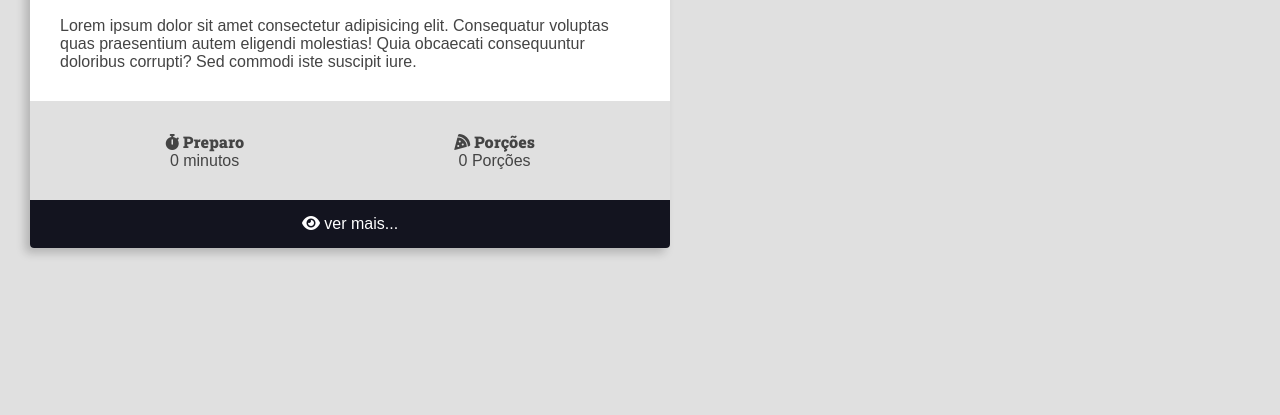
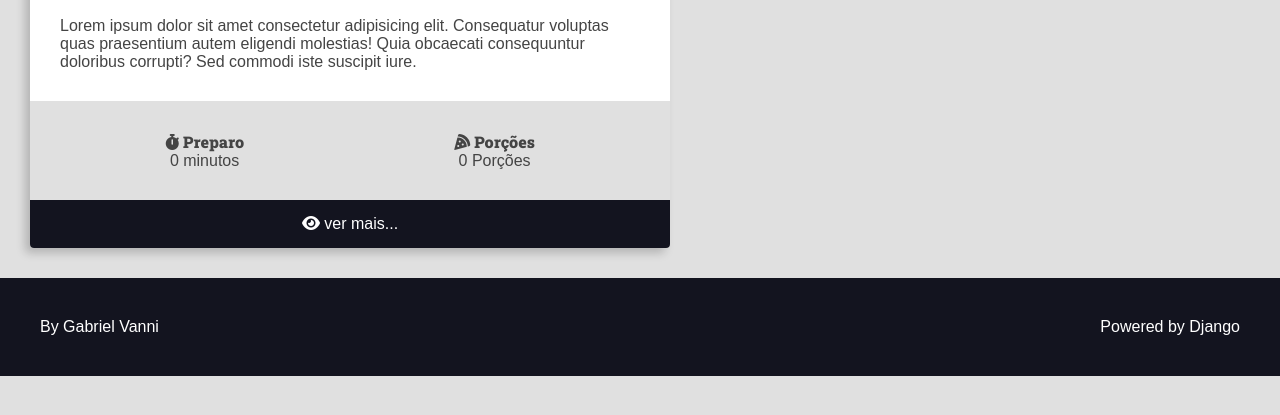
Before and after one commit to vannisaur/enviromenTest, a Django app: page / in a window 1280 px wide. Shown: the part 329-744 px from the top of the page. Run offline with Django 4.2, Linux system fonts and the light colour scheme; some libraries are stand-ins or nearby versions.

Commit message:
Inserindo footer e separando arquivos .html

```diff
--- /dev/null
+++ b/recipes/templates/recipes/partials/footer.html
@@ -0,0 +1,9 @@
+<footer class="main-footer">
+    <div class="developer">
+      <a href="https://www.vanni.tech" target="_blank" rel="noreferrer noopener">By Gabriel Vanni</a>
+    </div>
+
+    <div class="powered">
+      <a href="https://www.djangoproject.com/" target="_blank" rel="noreferrer noopener">Powered by Django</a>
+    </div>
+</footer>
--- a/recipes/templates/recipes/partials/head.html
+++ b/recipes/templates/recipes/partials/head.html
@@ -263,5 +263,24 @@
         .recipe-footer a:hover {
             filter: brightness(2);
         }
+
+        .main-footer {
+            display: flex;
+            align-items: center;
+            justify-content: space-between;
+            background: var(--color-primary-dark);
+            color: var(--color-white);
+            padding: var(--spacing-gutter-large);
+        }
+
+        .main-footer a {
+            color: var(--color-white);
+            text-decoration: none;
+            transition: all 300ms ease-in-out;
+        }
+
+        .main-footer a:hover {
+            filter: brightness(.8);
+        }
     </style>
 </head>
--- /dev/null
+++ b/recipes/templates/recipes/partials/recipe.html
@@ -0,0 +1,54 @@
+<div class="recipe recipe-list-item">
+    <div class="recipe-cover">
+        <img src="https://via.placeholder.com/1280x720.png/269fe6" alt="Temporário">
+    </div>
+    <div class="recipe-title-container">
+        <h2 class="recipe-title">Lorem ipsum dolor sit.</h2>
+    </div>
+
+
+    <div class="recipe-author">
+        <span class="recipe-author-item">
+            <i class="fas fa-user"></i>
+                Gabriel Vanni
+        </span>
+        <span class="recipe-author-item">
+            <i class="fas fa-calendar-alt"></i>
+            10/02/2023 às 12:34
+        </span>
+        <span class="recipe-author-item">
+            <a href="/recipes/category/cafe-da-manha/">
+                <i class="fas fa-layer-group"></i>
+                <span>Café da manhã</span>
+            </a>
+        </span>
+    </div>
+
+
+    <div class="recipe-content">
+        <p>Lorem ipsum dolor sit amet consectetur adipisicing elit. Consequatur voluptas quas praesentium autem eligendi molestias! Quia obcaecati consequuntur doloribus corrupti? Sed commodi iste suscipit iure.</p>
+    </div>
+
+    <div class="recipe-meta-container">
+        <div class="recipe-meta recipe-preparation">
+            <h3 class="recipe-meta-title"><i class="fas fa-stopwatch"></i> Preparo</h3>
+            <div class="recipe-meta-text">
+                0 minutos
+            </div>
+        </div>
+        <div class="recipe-meta recipe-servings">
+            <h3 class="recipe-meta-title"><i class="fas fa-pizza-slice"></i> Porções</h3>
+            <div class="recipe-meta-text">
+                0 Porções
+            </div>
+        </div>
+    </div>
+
+    <footer class="recipe-footer">
+        <a href="/recipes/3" class="recipe-read-more button button-dark button-full-width">
+            <i class="fas fa-eye"></i>
+            <span>ver mais...</span>
+        </a>
+    </footer>
+
+</div>
```
Also changed, not shown: recipes/templates/recipes/pages/home.html (+3 -53 lines).
